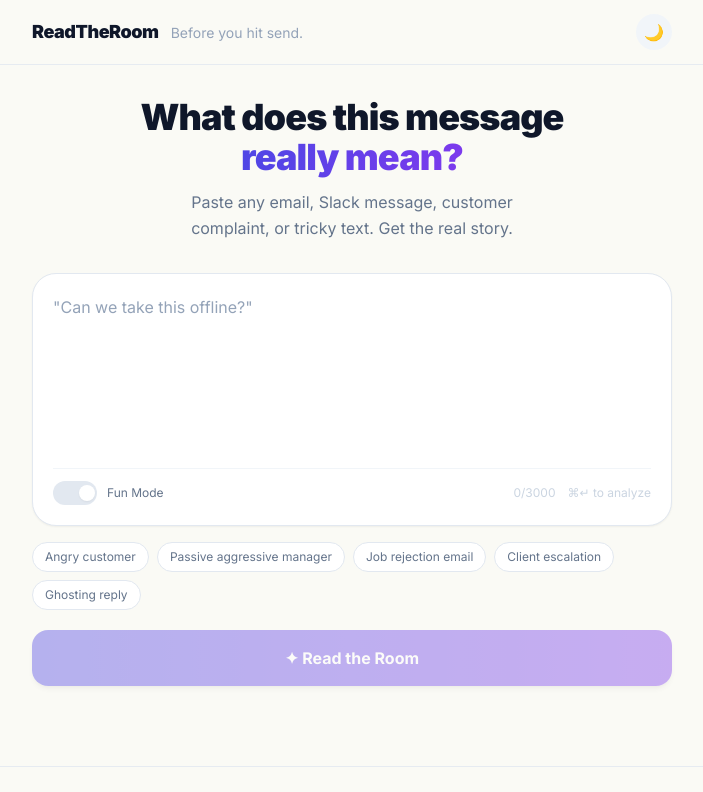
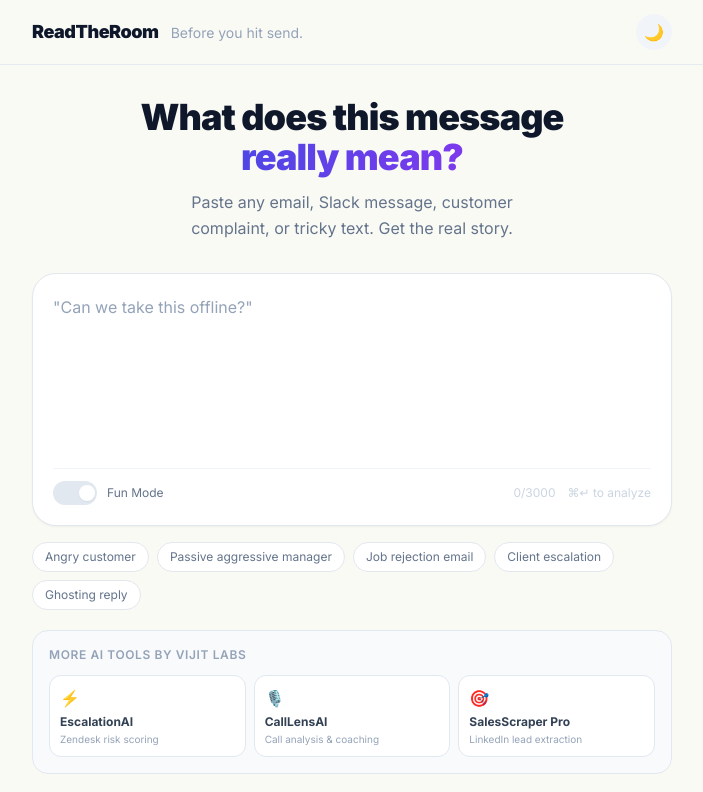
Before and after one commit to Vijit-k/readtheroom, a React (Vite) app: page / in a window 1280 px wide. Shown: the top 792 px of the page, without its empty margins (288-991 px from the left). Built offline with nearby package versions, Linux system fonts and the light colour scheme.

Commit message:
Add Vijit Labs products strip above analyze button — always visible

```diff
--- a/src/App.jsx
+++ b/src/App.jsx
@@ -299,6 +299,31 @@ export default function App() {
           ))}
         </div>
 
+        {/* ── Vijit Labs products strip ── */}
+        <div className="mb-5 p-4 rounded-2xl bg-slate-50 dark:bg-slate-800/40 border border-slate-200 dark:border-slate-700/60">
+          <p className="text-xs text-slate-400 dark:text-slate-500 mb-3 font-semibold uppercase tracking-wider">More AI tools by Vijit Labs</p>
+          <div className="grid grid-cols-3 gap-2">
+            <a href="https://escalationai.vijit.in" target="_blank" rel="noopener noreferrer"
+              className="flex flex-col gap-1 p-2.5 rounded-xl bg-white dark:bg-slate-800 border border-slate-200 dark:border-slate-700 hover:border-orange-300 dark:hover:border-orange-700 hover:bg-orange-50 dark:hover:bg-orange-900/10 transition-all group">
+              <span className="text-base">⚡</span>
+              <span className="text-xs font-bold text-slate-700 dark:text-slate-300 group-hover:text-orange-700 dark:group-hover:text-orange-400 leading-tight">EscalationAI</span>
+              <span className="text-[10px] text-slate-400 leading-tight">Zendesk risk scoring</span>
+            </a>
+            <a href="https://calllens.vijit.in" target="_blank" rel="noopener noreferrer"
+              className="flex flex-col gap-1 p-2.5 rounded-xl bg-white dark:bg-slate-800 border border-slate-200 dark:border-slate-700 hover:border-emerald-300 dark:hover:border-emerald-700 hover:bg-emerald-50 dark:hover:bg-emerald-900/10 transition-all group">
+              <span className="text-base">🎙️</span>
+              <span className="text-xs font-bold text-slate-700 dark:text-slate-300 group-hover:text-emerald-700 dark:group-hover:text-emerald-400 leading-tight">CallLensAI</span>
+              <span className="text-[10px] text-slate-400 leading-tight">Call analysis & coaching</span>
+            </a>
+            <a href="https://sspro.vijit.in" target="_blank" rel="noopener noreferrer"
+              className="flex flex-col gap-1 p-2.5 rounded-xl bg-white dark:bg-slate-800 border border-slate-200 dark:border-slate-700 hover:border-blue-300 dark:hover:border-blue-700 hover:bg-blue-50 dark:hover:bg-blue-900/10 transition-all group">
+              <span className="text-base">🎯</span>
+              <span className="text-xs font-bold text-slate-700 dark:text-slate-300 group-hover:text-blue-700 dark:group-hover:text-blue-400 leading-tight">SalesScraper Pro</span>
+              <span className="text-[10px] text-slate-400 leading-tight">LinkedIn lead extraction</span>
+            </a>
+          </div>
+        </div>
+
         {/* ── Analyze button ── */}
         <button
           onClick={analyze}
```
